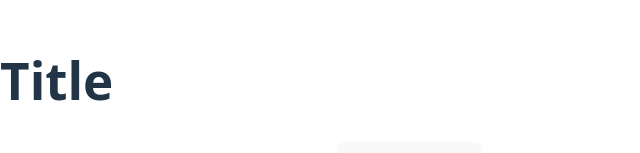
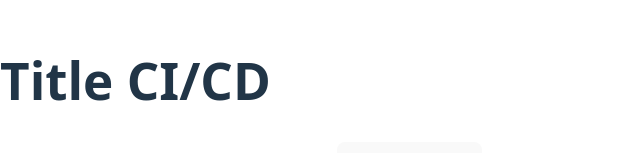
Before and after one commit to StevenLopez009/RickAndMorty, a React (Vite) app: page / in a window 1280 px wide. Shown: the part 249-402 px from the top of the page, without its empty margins (0-640 px from the left). Built offline with nearby package versions, Linux system fonts and the light colour scheme; no server answers.

Commit message:
test for cicd

```diff
--- a/src/components/Dashboard/Dashboard.tsx
+++ b/src/components/Dashboard/Dashboard.tsx
@@ -33,7 +33,7 @@ const Dashboard = () => {
 
   return (
     <div>
-      <h1>Title</h1>
+      <h1>Title CI/CD</h1>
       <input type="text" value={inputValue} onChange={handleInputChange} />
       <select name="species" onChange={handleSpecieChange} value={selectSpecie}>
         <option value="">Todas</option>
```
